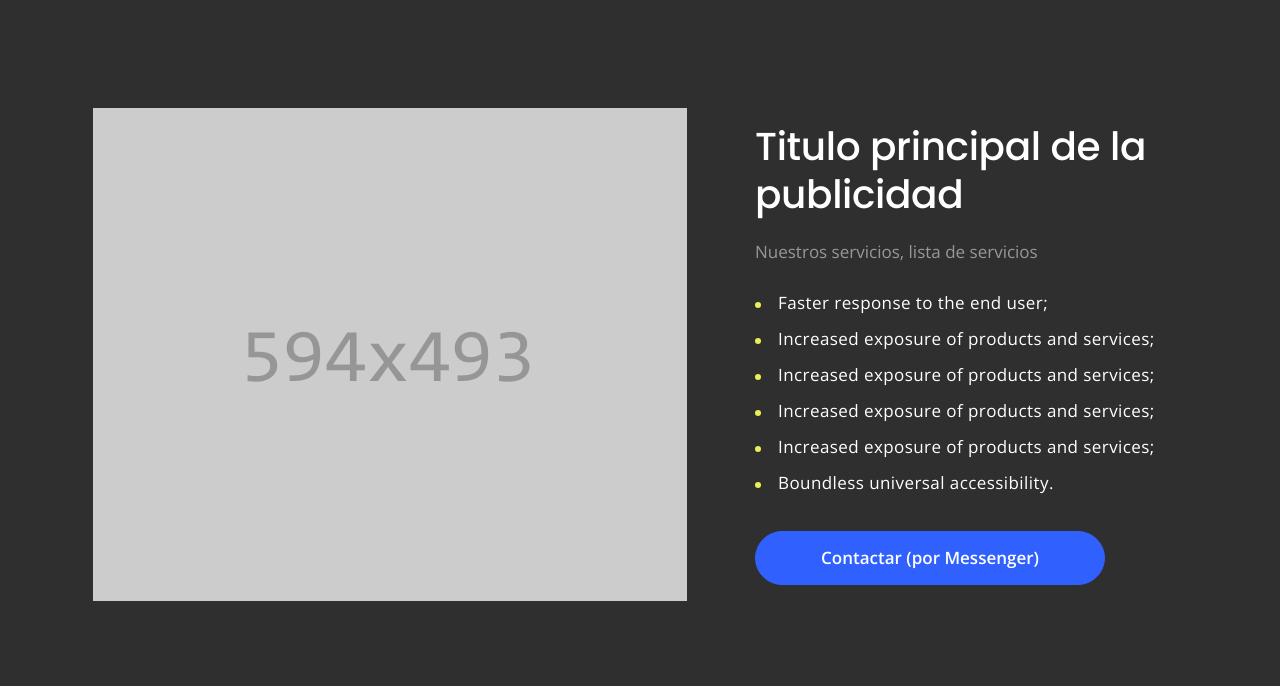
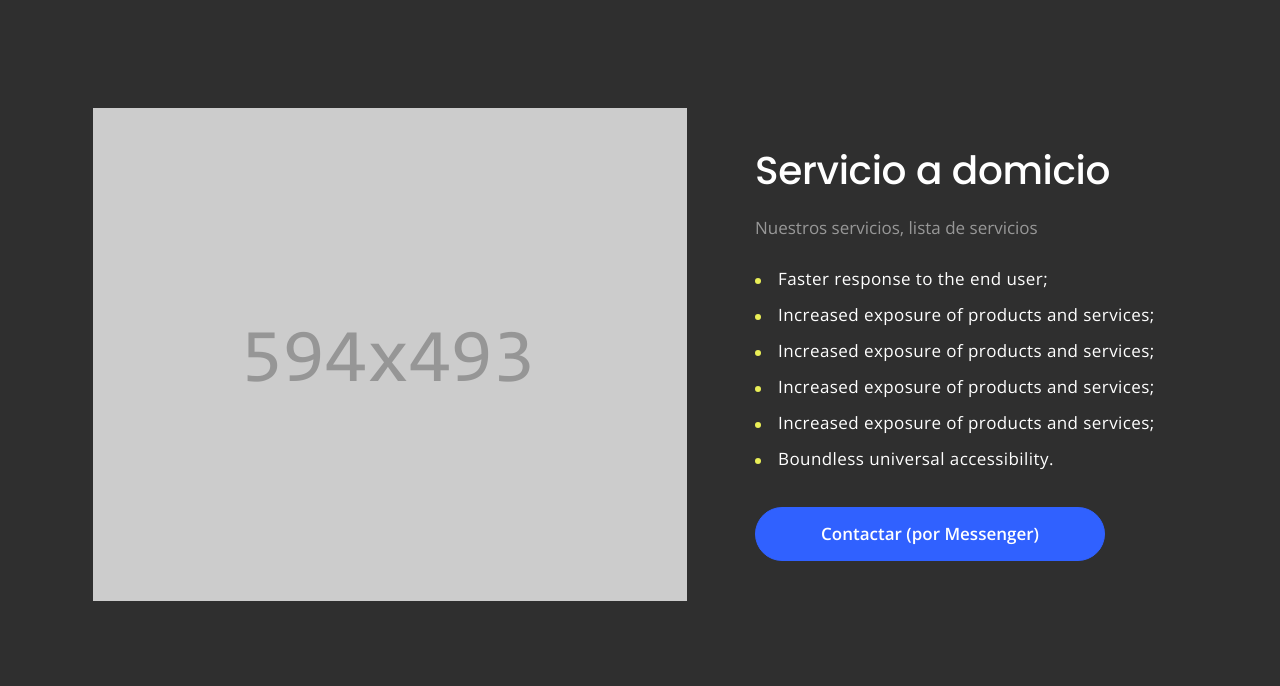
Before and after one commit to washyn/web_site_miptel, a plain HTML site: page site/index.html in a window 1280 px wide. Shown: the part 114-800 px from the top of the page. Drawn offline with nearby package versions, Linux system fonts and the light colour scheme; some packages are replaced by stand-ins of ours; a web font is replaced by a local one.

Commit message:
cambio de titulo principal

```diff
--- a/site/index.html
+++ b/site/index.html
@@ -91,7 +91,7 @@
             <div class="col-sm-10 col-lg-7 wow fadeIn text-center" data-wow-delay=".2s"><img src="images/home-02-594x493.png" alt="" width="594" height="493"/>
             </div>
             <div class="col-sm-10 col-lg-5">
-              <h3>Titulo principal de la publicidad</h3>
+              <h3>Servicio a domicio</h3>
               <!-- Bootstrap tabs-->
               <div class="tabs-custom tabs-horizontal tabs-line tabs-line_1 block-8" id="tabs-1">
                 <!-- Nav tabs-->
```
